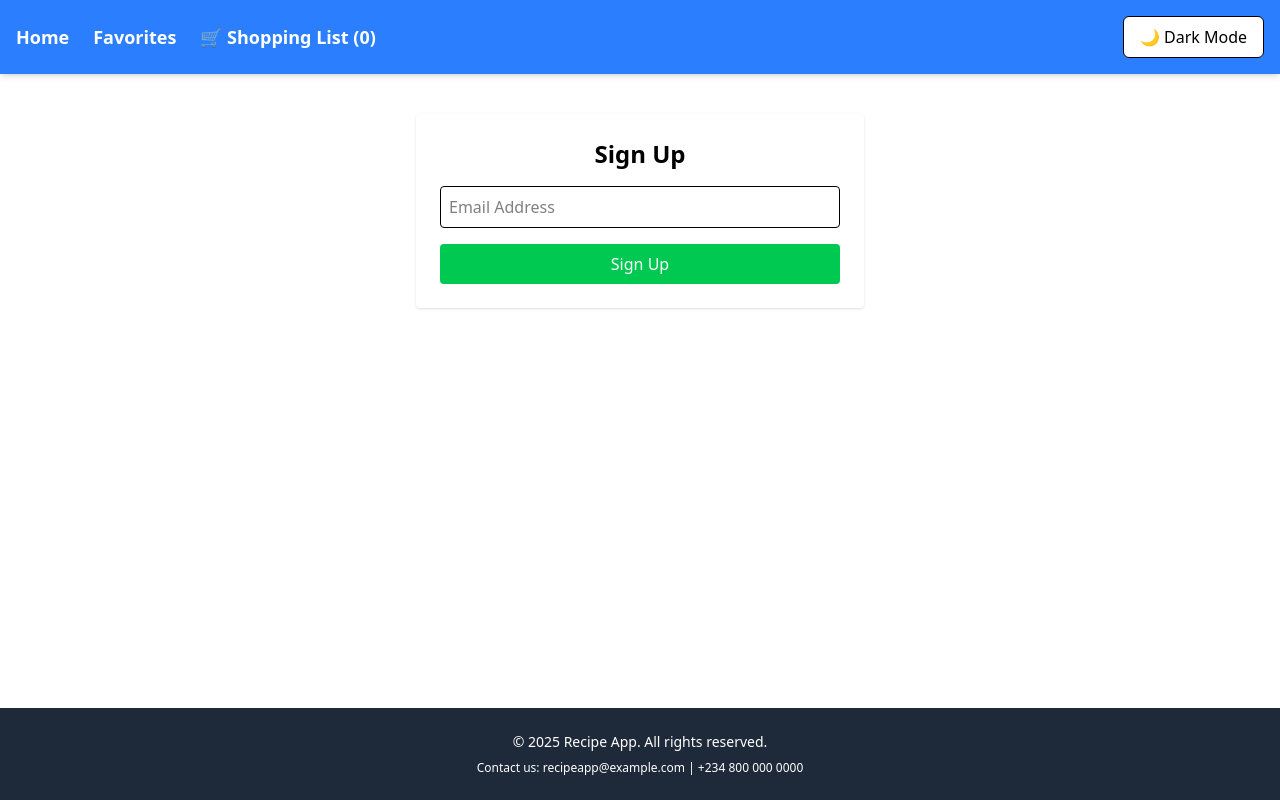
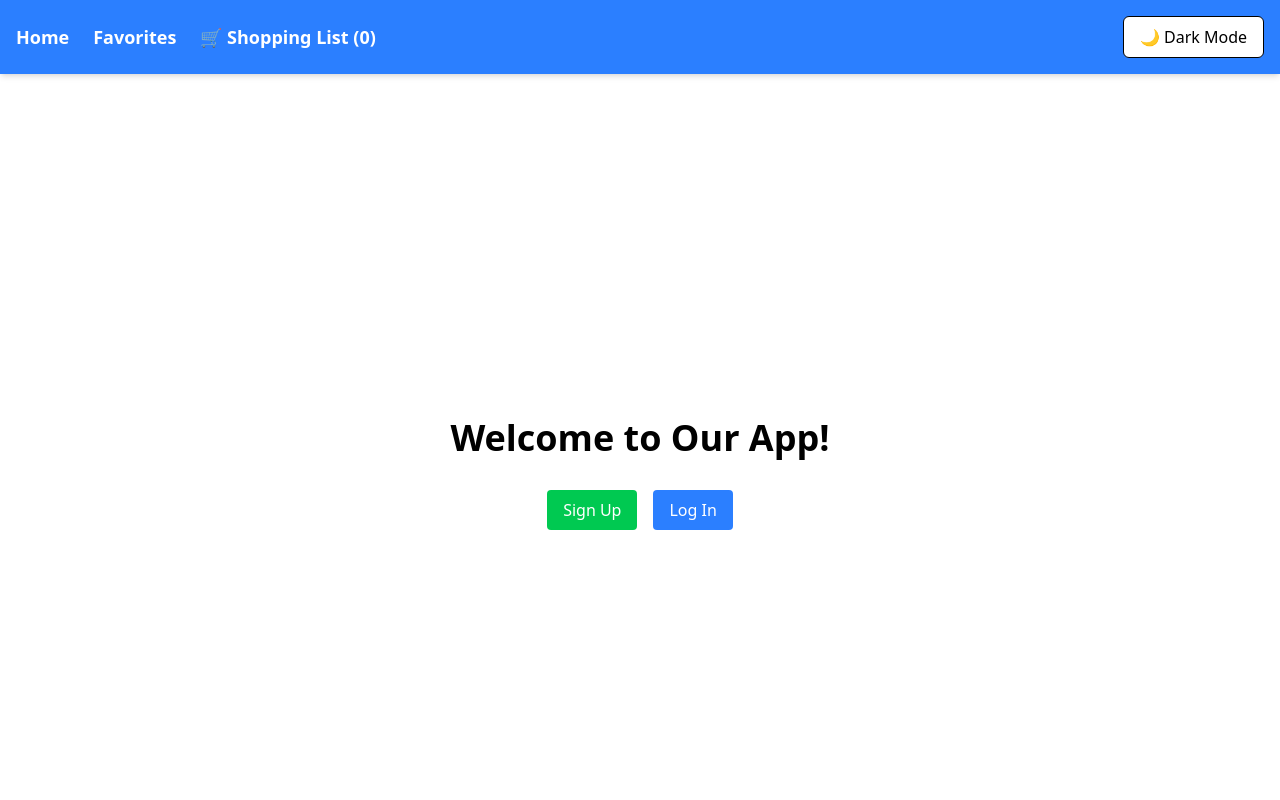
Before and after one commit to Nime-boo/recipe, a React (Vite) app: page / in a window 1280 px wide. Before the commit this address led to /signup. Shown: the top 800 px of the page. Built offline with nearby package versions, Linux system fonts and the light colour scheme.

Commit message:
Initial commit

```diff
--- a/src/AppRoutes.jsx
+++ b/src/AppRoutes.jsx
@@ -1,3 +1,4 @@
+// src/components/AppRoutes.jsx
 import React from "react";
 import { Routes, Route, Navigate } from "react-router-dom";
 import Home from "./components/Home";
@@ -8,16 +9,19 @@ import LoginPage from "./components/LoginPage";
 import ProfileSetup from "./components/ProfileSetup";
 import ProfilePage from "./components/ProfilePage";
 import ProtectedRoute from "./components/ProtectedRoute";
+import WelcomePage from "./components/WelcomePage"; // Import WelcomePage
 
 const AppRoutes = () => {
     const storedProfile = localStorage.getItem("userProfile");
+    const user = storedProfile ? JSON.parse(storedProfile) : null;
+    const profileCompleted = user && user.profileCompleted;
+
+    console.log("AppRoutes: Stored Profile:", storedProfile);
+    console.log("AppRoutes: Profile Completed:", profileCompleted);
 
     return (
         <Routes>
-            <Route
-                path="/"
-                element={!storedProfile ? <Navigate to="/signup" replace /> : <Navigate to="/home" replace />}
-            />
+            <Route path="/" element={<WelcomePage />} />
             <Route path="/signup" element={<SignupPage />} />
             <Route path="/login" element={<LoginPage />} />
             <Route path="/profile" element={<ProfileSetup />} />
--- a/src/components/LoginPage.jsx
+++ b/src/components/LoginPage.jsx
@@ -1,3 +1,4 @@
+// src/components/LoginPage.jsx
 import React, { useContext, useState } from "react";
 import { useNavigate } from "react-router-dom";
 import { AuthContext } from "./AuthContext";
@@ -23,21 +24,15 @@ const LoginPage = () => {
 
         if (user.email.toLowerCase() === email.toLowerCase()) {
             login(user);
-
-            // Check if profile is complete (adjust condition as needed)
-            if (user.profileCompleted) { // Replace with your completion check
-                navigate("/home");
-            } else {
-                navigate("/profile");
-            }
+            navigate("/home"); // Navigate directly to /home
         } else {
             alert("Incorrect email. Try again.");
         }
     };
 
     return (
-        <div className="max-w-md mx-auto p-6 mt-10 bg-white rounded shadow">
-            <h2 className="text-2xl font-bold text-center mb-4">Log In</h2>
+        <div className="max-w-md mx-auto mt-10 p-6 border rounded shadow">
+            <h2 className="text-xl font-bold mb-4">Log In</h2>
             <form onSubmit={handleSubmit} className="space-y-4">
                 <input
                     type="email"
--- a/src/components/SignupPage.jsx
+++ b/src/components/SignupPage.jsx
@@ -1,3 +1,4 @@
+// src/components/SignupPage.jsx
 import React, { useState, useContext } from "react";
 import { useNavigate } from "react-router-dom";
 import { AuthContext } from "./AuthContext";
@@ -9,17 +10,26 @@ const SignupPage = () => {
 
     const handleSubmit = (e) => {
         e.preventDefault();
+        const stored = localStorage.getItem("userProfile");
+        const user = stored ? JSON.parse(stored) : null;
+
+        if (user && user.email.toLowerCase() === email.toLowerCase()) {
+            alert("Email already exists. Please log in.");
+            navigate("/login");
+            return;
+        }
+
         console.log("SignupPage: Signup Email:", email);
         const profile = { email };
         console.log("SignupPage: Profile to Login:", profile);
         login(profile);
         console.log("SignupPage: Signup Complete");
-        navigate("/profile"); // Navigate to /profile after signup
+        navigate("/profile");
     };
 
     return (
-        <div className="max-w-md mx-auto p-6 mt-10 bg-white rounded shadow">
-            <h2 className="text-2xl font-bold text-center mb-4">Sign Up</h2>
+        <div className="max-w-md mx-auto mt-10 p-6 border rounded shadow">
+            <h2 className="text-xl font-bold mb-4">Sign Up</h2>
             <form onSubmit={handleSubmit} className="space-y-4">
                 <input
                     type="email"
```
